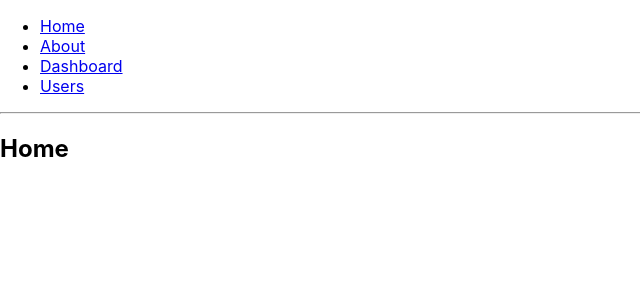
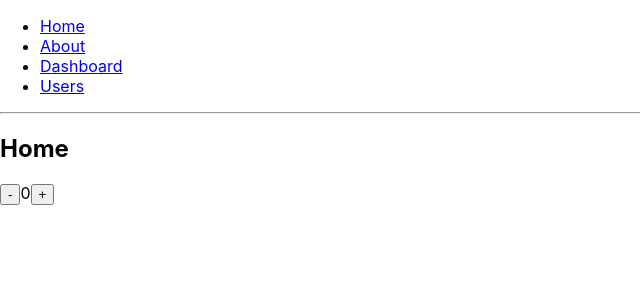
Before and after one commit to revuwem/js-testing-crash, a React (Create React App) app in the folder react-testing/: page / in a window 1280 px wide. Shown: the top 300 px of the page, without its empty margins (0-640 px from the left). Built offline with nearby package versions, Linux system fonts and the light colour scheme.

Commit message:
feat(react-testing): create Counter

```diff
--- /dev/null
+++ b/react-testing/src/components/counter/Counter.js
@@ -0,0 +1,19 @@
+import { useDispatch, useSelector } from "react-redux";
+import { incremented, decremented } from "../../store/reducers/counter";
+import getCounterValue from "../../store/selectors/getCounterValue";
+
+export default function Counter() {
+  const dispatch = useDispatch();
+  const value = useSelector(getCounterValue);
+
+  const onIncrement = () => dispatch(incremented());
+  const onDecrement = () => dispatch(decremented());
+
+  return (
+    <div className="counter">
+      <button onClick={onDecrement}>-</button>
+      <span className="counter-count">{value}</span>
+      <button onClick={onIncrement}>+</button>
+    </div>
+  );
+}
--- a/react-testing/src/components/pages/Home.js
+++ b/react-testing/src/components/pages/Home.js
@@ -1,9 +1,11 @@
 import React from "react";
+import Counter from "../counter/Counter";
 
 export default function Home() {
   return (
     <div data-testid="page-home">
       <h2>Home</h2>
+      <Counter />
     </div>
   );
 }
--- a/react-testing/src/index.js
+++ b/react-testing/src/index.js
@@ -3,12 +3,16 @@ import ReactDOM from "react-dom/client";
 import { BrowserRouter as Router } from "react-router-dom";
 import "./index.css";
 import App from "./App";
+import { Provider } from "react-redux";
+import { createStore } from "./store/store";
 
 const root = ReactDOM.createRoot(document.getElementById("root"));
 root.render(
   <React.StrictMode>
-    <Router>
-      <App />
-    </Router>
+    <Provider store={createStore()}>
+      <Router>
+        <App />
+      </Router>
+    </Provider>
   </React.StrictMode>
 );
--- /dev/null
+++ b/react-testing/src/store/reducers/counter.js
@@ -0,0 +1,20 @@
+import { createSlice, configureStore } from "@reduxjs/toolkit";
+
+const counterSlice = createSlice({
+  name: "counter",
+  initialState: {
+    value: 0,
+  },
+  reducers: {
+    incremented: (state) => {
+      state.value += 1;
+    },
+    decremented: (state) => {
+      state.value -= 1;
+    },
+  },
+});
+
+export const { incremented, decremented } = counterSlice.actions;
+
+export default counterSlice.reducer;
--- /dev/null
+++ b/react-testing/src/store/selectors/getCounterValue.js
@@ -0,0 +1,3 @@
+const getCounterValue = (state) => state?.counter?.value || 0;
+
+export default getCounterValue;
--- /dev/null
+++ b/react-testing/src/store/store.js
@@ -0,0 +1,12 @@
+import { combineReducers, configureStore } from "@reduxjs/toolkit";
+import counterReducer from "./reducers/counter";
+
+const rootReducer = combineReducers({
+  counter: counterReducer,
+});
+
+export const createStore = (initialState = {}) =>
+  configureStore({
+    reducer: rootReducer,
+    preloadedState: initialState,
+  });
```
